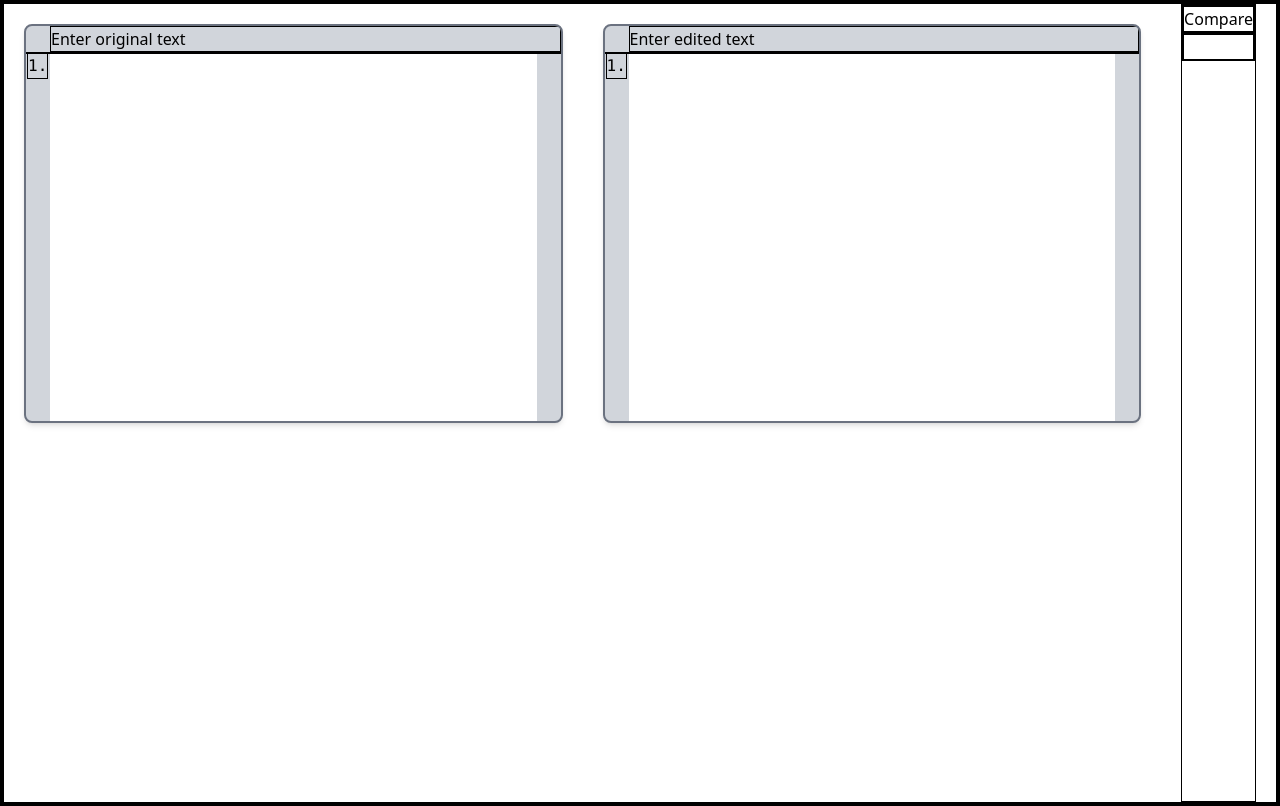
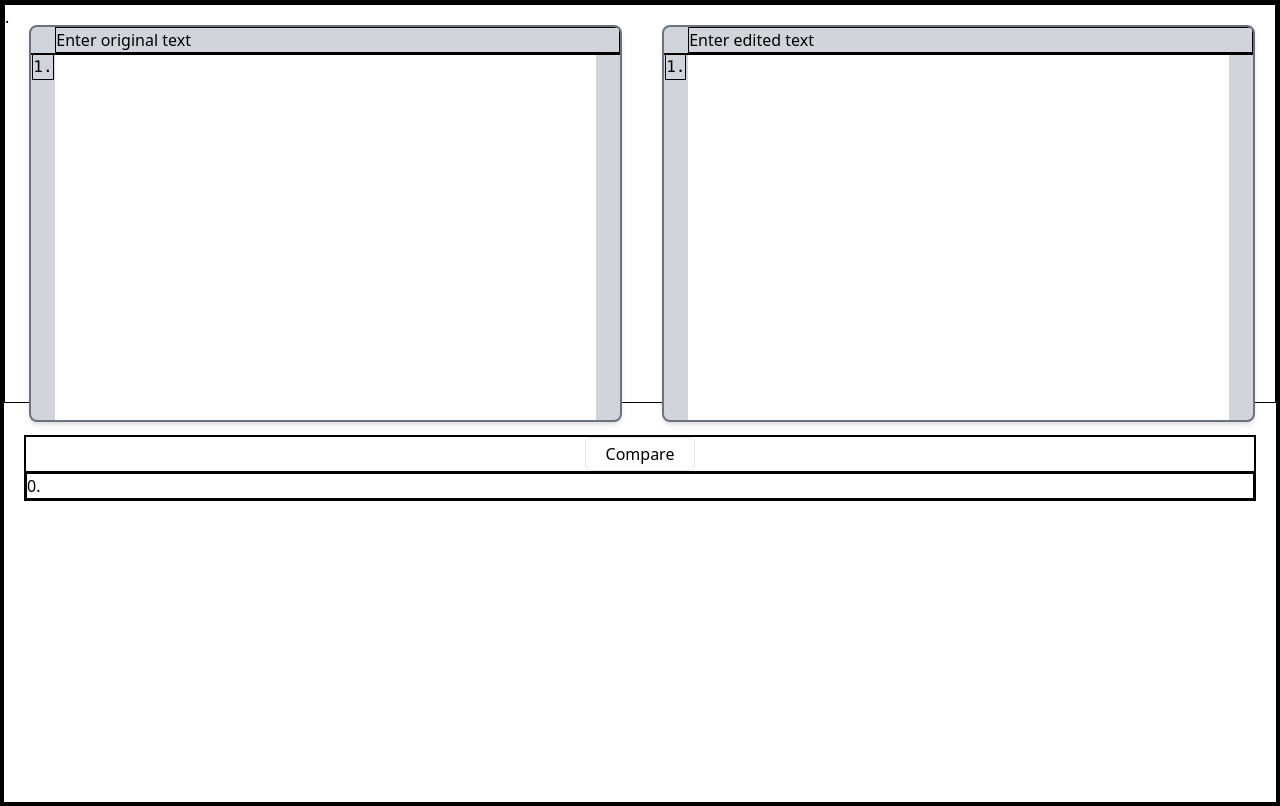
Before and after one commit to ottakist/diffChecker, a React (Vite) app: page / in a window 1280 px wide. Both pictures are taken after a click on the button "Compare". Built offline with nearby package versions, Linux system fonts and the light colour scheme.

Commit message:
diff structure

```diff
--- a/src/App.tsx
+++ b/src/App.tsx
@@ -17,8 +17,10 @@ function App() {
       .join('\n');
   }
   return (
-    <main className='flex h-screen'>
-      <div className='w-1/2 h-1/2 mx-5 my-5 border-solid border-2 bg-gray-300 border-gray-500 shadow-md rounded-lg  overflow-hidden flex flex-col'>
+    <main className='h-screen'>
+      <div className='flex h-1/2 mb-8'>
+        .{' '}
+        <div className='w-1/2 h-full mx-5 my-5 border-solid border-2 bg-gray-300 border-gray-500 shadow-md rounded-lg overflow-hidden flex flex-col'>
           <label htmlFor='original' className='ml-6'>
             Enter original text
           </label>
@@ -33,23 +35,26 @@ function App() {
             onChange={(e) => setOriginalText(e.target.value)}
           />
         </div>
-
-      <div className='w-1/2 h-1/2 mx-5 my-5 border-solid border-2 bg-gray-300 border-gray-500 shadow-md rounded-lg overflow-hidden flex flex-col'>
-        <label htmlFor='original' className=' ml-6'>
+        <div className='w-1/2 h-full mx-5 my-5 border-solid border-2 bg-gray-300 border-gray-500 shadow-md rounded-lg overflow-hidden flex flex-col'>
+          <label htmlFor='edited' className=' ml-6'>
             Enter edited text
           </label>
           <div className='relative top-0 '>
             <pre className='absolute'>{numberRows(editedText)}</pre>
           </div>
           <textarea
-          className='flex-grow mx-6 resize-none text-sm text-gray-800 bg-white border-0 dark:bg-gray-800 focus:ring-0 dark:text-white dark:placeholder-gray-400'
+            className='flex-grow mx-6 resize-none  text-gray-800 bg-white border-0 dark:bg-gray-800 focus:ring-0 dark:text-white dark:placeholder-gray-400'
             placeholder=' '
             value={editedText}
             onChange={(e) => setEditedText(e.target.value)}
           />
         </div>
-
-      <Diff leftText={originalText} rightText={editedText} />
+      </div>
+      <Diff
+        leftText={originalText}
+        rightText={editedText}
+        numberRows={numberRows}
+      />
     </main>
   );
 }
--- a/src/Diff.tsx
+++ b/src/Diff.tsx
@@ -3,9 +3,10 @@ import React, { useState } from 'react';
 interface DiffProps {
   leftText: string;
   rightText: string;
+  numberRows(text:string): string
 }
 
-const Diff: React.FC<DiffProps> = ({ leftText, rightText }) => {
+const Diff: React.FC<DiffProps> = ({ leftText, rightText,numberRows }) => {
   const [leftLines, setLeftLines] = useState<string[]>([]);
   const [rightLines, setRightLines] = useState<string[]>([]);
 
@@ -19,22 +20,26 @@ const Diff: React.FC<DiffProps> = ({ leftText, rightText }) => {
         if (line1 !== line2) {
           res.push(
             <span key={i} style={{ backgroundColor: 'red' }}>
-              {`${line1}\n`}
+             {i}. {`${line1}\n`}
             </span>
           );
         } else {
-          res.push(<span key={i}> {`${line1}\n`}</span>);
+          res.push(
+            <span key={i}>
+              {i}. {`${line1}\n`}
+            </span>
+          );
         }
       } else if (lines1.length > i) {
         res.push(
           <span key={i} style={{ backgroundColor: 'red' }}>
-            {`${line1}\n`}
+            {i}. {`${line1}\n`}
           </span>
         );
       } else {
         res.push(
           <span key={i} style={{ backgroundColor: 'green' }}>
-            {`${line2}\n`}
+            {i}. {`${line2}\n`}
           </span>
         );
       }
@@ -52,10 +57,10 @@ const Diff: React.FC<DiffProps> = ({ leftText, rightText }) => {
 
   return (
     <div className='flex flex-col mx-5'>
-      <div>
-        <button onClick={handleCompare}>Compare</button>
+      <div className='text-center'>
+        <button className='bg-white border-solid border-[1.8px] border-gray-200 rounded-md px-5 py-1 hover:bg-gray-200' onClick={handleCompare}>Compare</button>
       </div>
-      <div className='flex flex-col text-left'>{diff(leftLines, rightLines)}</div>
+      <div className='flex flex-col text-left'>{(diff(leftLines, rightLines))}</div>
     </div>
   );
 };
```
Lines whose indentation alone changed are shown as unchanged.
